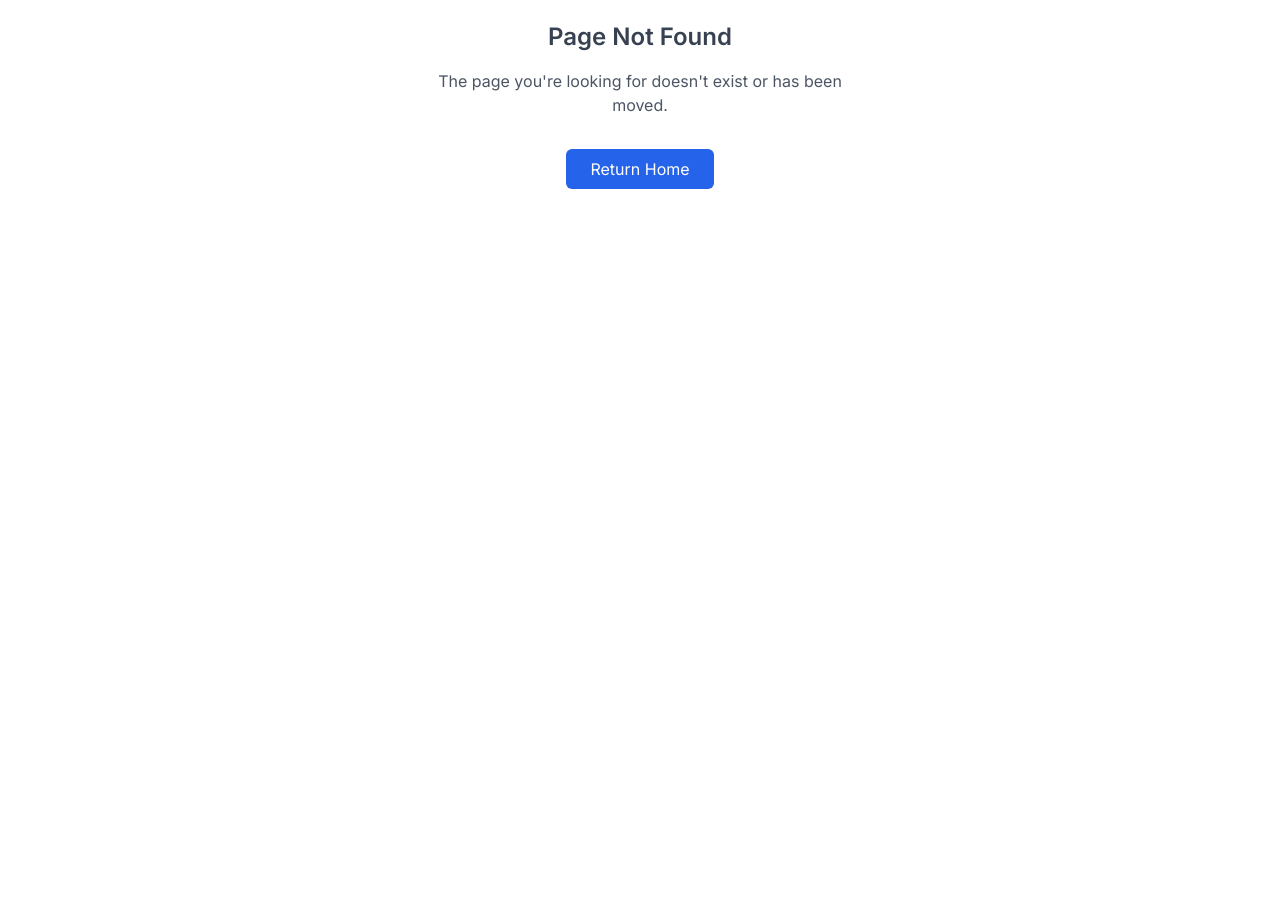
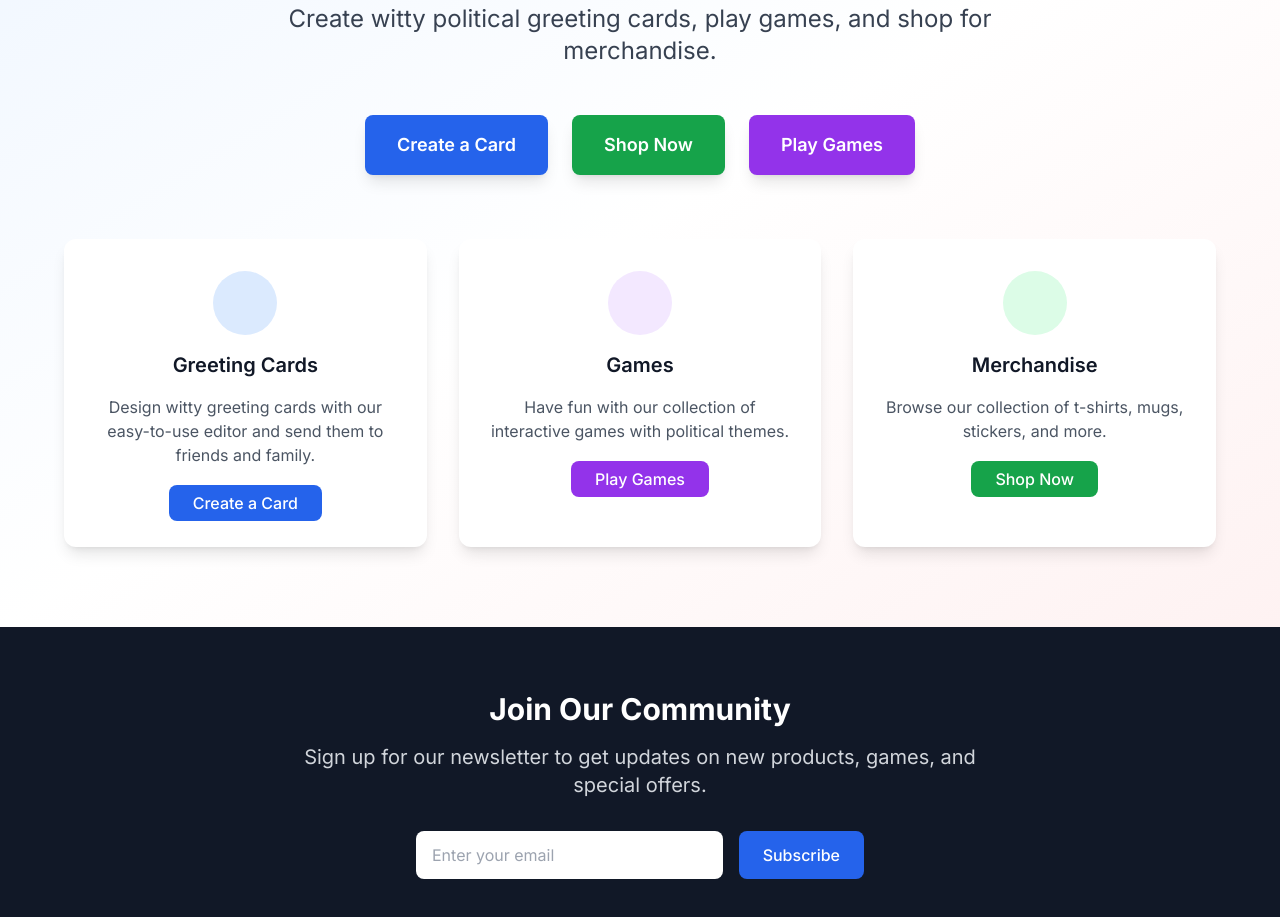
Before and after one commit to gbornste/NTW, a Next.js app: page / in a window 1280 px wide. Before the commit this address had no page. Shown: the part 291-1208 px from the top of the page. Before the commit the page ends 800 px from the top, so only its background shows below. Built offline with nearby package versions, Linux system fonts and the light colour scheme.

Commit message:
CRITICAL FIX: Homepage component fully restored with proper React export

```diff
--- /dev/null
+++ b/app/page.tsx
@@ -0,0 +1,83 @@
+import Link from 'next/link'
+
+export default function Home() {
+  return (
+    <div className="min-h-screen">
+      {/* Hero Section */}
+      <section className="relative bg-gradient-to-br from-blue-50 via-white to-red-50 min-h-screen flex items-center">
+        <div className="container mx-auto px-6 text-center">
+          <h1 className="text-5xl md:text-7xl font-bold text-gray-900 mb-6">
+            Welcome to Our Community
+          </h1>
+
+          <p className="text-xl md:text-2xl text-gray-700 mb-12 max-w-3xl mx-auto">
+            Create witty political greeting cards, play games, and shop for merchandise.
+          </p>
+
+          <div className="flex flex-col md:flex-row gap-6 justify-center items-center mb-16">
+            <Link
+              href="/create-card"
+              className="bg-blue-600 hover:bg-blue-700 text-white px-8 py-4 rounded-lg text-lg font-semibold transition-colors shadow-lg hover:shadow-xl transform hover:-translate-y-1"
+            >
+              Create a Card
+            </Link>
+            <Link
+              href="/store"
+              className="bg-green-600 hover:bg-green-700 text-white px-8 py-4 rounded-lg text-lg font-semibold transition-colors shadow-lg hover:shadow-xl transform hover:-translate-y-1"
+            >
+              Shop Now
+            </Link>
+            <Link
+              href="/games"
+              className="bg-purple-600 hover:bg-purple-700 text-white px-8 py-4 rounded-lg text-lg font-semibold transition-colors shadow-lg hover:shadow-xl transform hover:-translate-y-1"
+            >
+              Play Games
+            </Link>
+          </div>
+
+          {/* Feature Cards */}
+          <div className="grid md:grid-cols-3 gap-8 max-w-6xl mx-auto">
+            <div className="bg-white rounded-xl shadow-lg p-8 hover:shadow-xl transition-shadow">
+              <div className="w-16 h-16 bg-blue-100 rounded-full flex items-center justify-center mx-auto mb-4">
+                <span className="text-2xl"></span>
+              </div>
+              <h3 className="text-xl font-semibold mb-4 text-gray-900">Greeting Cards</h3>
+              <p className="text-gray-600 mb-6">Design witty greeting cards with our easy-to-use editor and send them to friends and family.</p>
+              <Link href="/create-card" className="bg-blue-600 hover:bg-blue-700 text-white px-6 py-2 rounded-lg font-medium transition-colors">Create a Card</Link>
+            </div>
+
+            <div className="bg-white rounded-xl shadow-lg p-8 hover:shadow-xl transition-shadow">
+              <div className="w-16 h-16 bg-purple-100 rounded-full flex items-center justify-center mx-auto mb-4">
+                <span className="text-2xl"></span>
+              </div>
+              <h3 className="text-xl font-semibold mb-4 text-gray-900">Games</h3>
+              <p className="text-gray-600 mb-6">Have fun with our collection of interactive games with political themes.</p>
+              <Link href="/games" className="bg-purple-600 hover:bg-purple-700 text-white px-6 py-2 rounded-lg font-medium transition-colors">Play Games</Link>
+            </div>
+
+            <div className="bg-white rounded-xl shadow-lg p-8 hover:shadow-xl transition-shadow">
+              <div className="w-16 h-16 bg-green-100 rounded-full flex items-center justify-center mx-auto mb-4">
+                <span className="text-2xl"></span>
+              </div>
+              <h3 className="text-xl font-semibold mb-4 text-gray-900">Merchandise</h3>
+              <p className="text-gray-600 mb-6">Browse our collection of t-shirts, mugs, stickers, and more.</p>
+              <Link href="/store" className="bg-green-600 hover:bg-green-700 text-white px-6 py-2 rounded-lg font-medium transition-colors">Shop Now</Link>
+            </div>
+          </div>
+        </div>
+      </section>
+
+      {/* Newsletter Section */}
+      <section className="bg-gray-900 text-white py-16">
+        <div className="container mx-auto px-6 text-center">
+          <h2 className="text-3xl font-bold mb-4">Join Our Community</h2>
+          <p className="text-xl text-gray-300 mb-8 max-w-2xl mx-auto">Sign up for our newsletter to get updates on new products, games, and special offers.</p>
+          <div className="flex flex-col md:flex-row gap-4 justify-center items-center max-w-md mx-auto">
+            <input type="email" placeholder="Enter your email" className="w-full px-4 py-3 rounded-lg text-gray-900 focus:outline-none focus:ring-2 focus:ring-blue-500" />
+            <button className="bg-blue-600 hover:bg-blue-700 text-white px-6 py-3 rounded-lg font-medium transition-colors whitespace-nowrap">Subscribe</button>
+          </div>
+        </div>
+      </section>
+    </div>
+  )
+}
```
